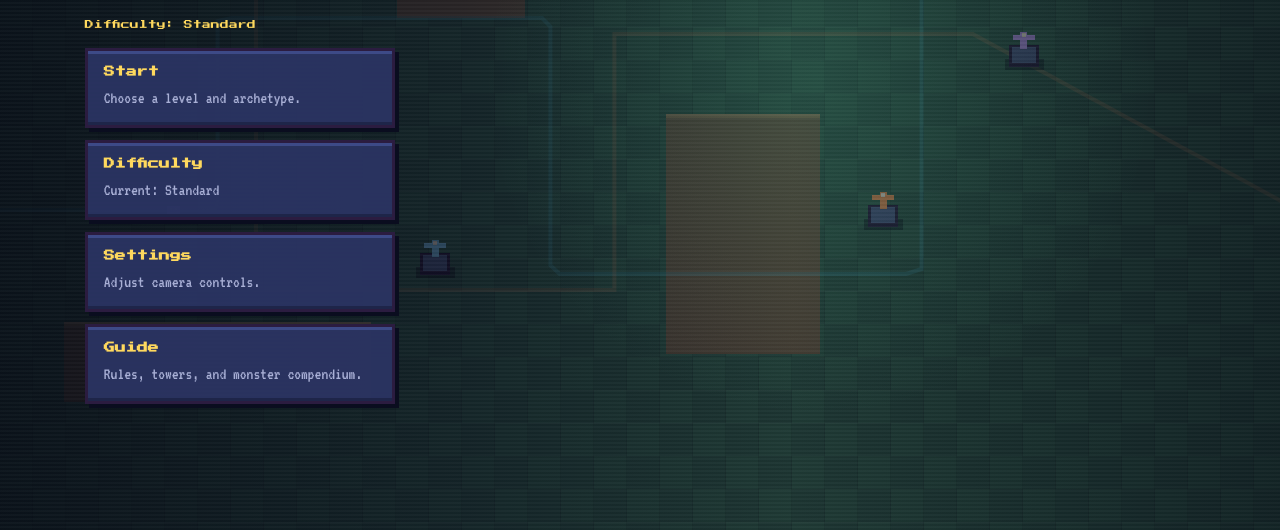
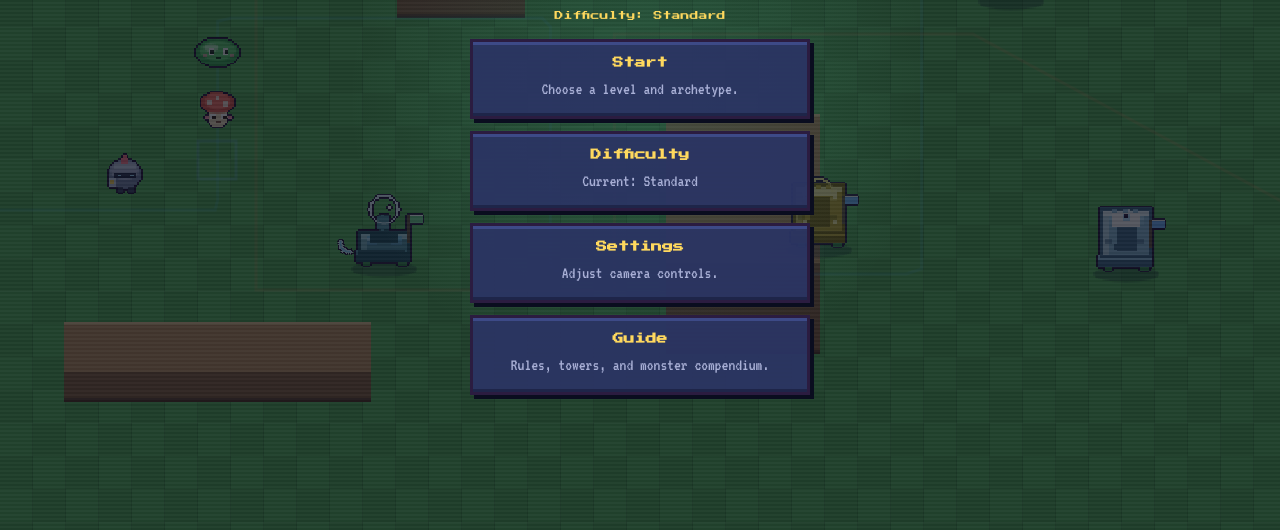
Before and after one commit to Hexereint/mazehold, a plain HTML site: page index.html in a window 1280 px wide. Shown: the part 270-800 px from the top of the page. Drawn offline with nearby package versions, Linux system fonts and the light colour scheme.

Commit message:
Add files via upload

```diff
--- a/index.html
+++ b/index.html
@@ -69,23 +69,23 @@ button{font-family:var(--pxfont);font-size:9px;line-height:1.5;text-transform:up
 #towerMenu{position:absolute;z-index:6;display:flex;gap:6px;padding:6px;background:#2b3563;border:3px solid var(--gold);box-shadow:4px 4px 0 #05070f,inset 0 2px 0 #3d4a87;right:12px;top:12px;left:auto;transform:none;pointer-events:auto}
 #towerMenu button{padding:7px 9px;font-size:8px}
 #towerMenu::after{display:none}
-#titleScreen{position:fixed;inset:0;z-index:40;overflow:hidden;background:#0a1024;color:var(--ink)}
-#titleBattleCanvas{position:absolute;inset:0;width:100%;height:100%;display:block;image-rendering:pixelated;background:#101934}
-#titleScreen::before{content:'';position:absolute;inset:0;z-index:1;background:linear-gradient(90deg,rgba(5,8,20,.88) 0%,rgba(7,10,24,.70) 36%,rgba(7,10,24,.48) 62%,rgba(5,8,20,.70) 100%);pointer-events:none}
-#titleScreen::after{content:'';position:absolute;inset:0;z-index:1;background:repeating-linear-gradient(to bottom,rgba(255,255,255,.025) 0 2px,rgba(0,0,0,.035) 2px 4px),radial-gradient(circle at 64% 44%,rgba(95,242,180,.12),transparent 36%);pointer-events:none}
-#titleMenuWrap{position:relative;z-index:2;width:100%;height:100%;display:flex;align-items:center;padding:clamp(24px,6vw,92px);pointer-events:none}
-#menuModal{pointer-events:auto}
-#menuModal.titleHome{width:min(430px,90vw);max-height:94vh;overflow:auto;padding:10px 8px;background:transparent;border:0;outline:0;box-shadow:none}
-#menuModal.titlePage{width:min(1020px,94vw);max-height:90vh;overflow:auto;background:rgba(20,27,58,.94);border:4px solid var(--bevel);outline:4px solid var(--plum);box-shadow:inset 0 4px 0 #333f74,8px 8px 0 #05070f;padding:20px}
-#menuModal.titleHome h1{font-family:var(--pxfont);font-size:clamp(29px,5vw,58px);line-height:1.15;margin:0 0 12px;color:var(--gold);letter-spacing:3px;text-shadow:4px 4px 0 #7a4a1f,8px 8px 0 rgba(5,7,15,.75)}
-#menuModal.titleHome .titleTagline{max-width:420px;margin:0 0 22px;font-size:25px;color:#e0e5ff;text-shadow:2px 2px 0 #11152e}
-#menuModal.titleHome .difficultyCurrent{display:block;margin:0 0 18px}
-.titleMainButtons{display:flex;flex-direction:column;align-items:stretch;gap:12px;width:min(310px,82vw)}
-.titleMainButtons .menuBtn{min-height:68px;padding:13px 16px;background:rgba(43,53,99,.94)}
+#titleScreen{position:fixed;inset:0;z-index:40;overflow:hidden;background:#0a1024;color:var(--ink);width:100vw;height:100vh}
+#titleBattleCanvas{position:absolute;inset:0;width:100vw;height:100vh;min-width:100%;min-height:100%;display:block;image-rendering:pixelated;background:#101934}
+#titleScreen::before{content:'';position:absolute;inset:0;z-index:1;background:rgba(5,8,20,.68);pointer-events:none}
+#titleScreen::after{content:'';position:absolute;inset:0;z-index:1;background:repeating-linear-gradient(to bottom,rgba(255,255,255,.025) 0 2px,rgba(0,0,0,.035) 2px 4px),radial-gradient(circle at 50% 46%,rgba(95,242,180,.13),transparent 38%);pointer-events:none}
+#titleMenuWrap{position:relative;z-index:2;width:100%;height:100%;min-width:0;display:flex;align-items:center;justify-content:center;padding:clamp(18px,4vw,56px);overflow:hidden;pointer-events:none}
+#menuModal{pointer-events:auto;min-width:0;max-width:100%}
+#menuModal.titleHome{width:min(760px,calc(100vw - 36px));max-width:100%;max-height:94vh;overflow-y:auto;overflow-x:hidden;padding:14px 18px;text-align:center;background:transparent;border:0;outline:0;box-shadow:none}
+#menuModal.titlePage{width:min(1020px,calc(100vw - 36px));max-height:90vh;overflow:auto;background:rgba(20,27,58,.94);border:4px solid var(--bevel);outline:4px solid var(--plum);box-shadow:inset 0 4px 0 #333f74,8px 8px 0 #05070f;padding:20px}
+#menuModal.titleHome h1{font-family:var(--pxfont);font-size:clamp(28px,6vw,68px);line-height:1.15;margin:0 auto 14px;max-width:100%;white-space:nowrap;color:var(--gold);letter-spacing:clamp(1px,.5vw,4px);text-align:center;text-shadow:4px 4px 0 #7a4a1f,8px 8px 0 rgba(5,7,15,.75)}
+#menuModal.titleHome .titleTagline{max-width:650px;margin:0 auto 22px;font-size:25px;text-align:center;color:#e0e5ff;text-shadow:2px 2px 0 #11152e}
+#menuModal.titleHome .difficultyCurrent{display:block;margin:0 auto 18px;text-align:center}
+.titleMainButtons{display:flex;flex-direction:column;align-items:stretch;gap:12px;width:min(340px,100%);margin:0 auto}
+.titleMainButtons .menuBtn{width:100%;min-height:68px;padding:13px 16px;text-align:center;background:rgba(43,53,99,.94)}
 .titleMainButtons .menuBtn strong{display:block;font-family:var(--pxfont);font-size:11px;color:var(--gold);margin-bottom:3px}
 #menuModal.titlePage h1,#menuModal.titlePage h2{margin-top:0;color:var(--gold);font-family:var(--pxfont);text-shadow:2px 2px 0 #6b4118}
 .titleBattleVignette{position:absolute;inset:0;pointer-events:none}
-@media(max-width:720px){#titleMenuWrap{align-items:flex-end;padding:20px 18px 34px}#menuModal.titleHome{width:100%}#menuModal.titleHome h1{font-size:31px}.titleMainButtons{width:100%}}
+@media(max-width:720px){#titleMenuWrap{align-items:center;justify-content:center;padding:18px}#menuModal.titleHome{width:100%;padding:10px 4px}#menuModal.titleHome h1{font-size:clamp(25px,9vw,38px);letter-spacing:1px}.titleMainButtons{width:min(340px,100%)}#menuModal.titleHome .titleTagline{font-size:21px}}
 @media(max-width:1000px){#main{grid-template-columns:220px 1fr}.side.right{display:none}}@media(max-width:720px){#main{grid-template-columns:1fr}.side.left{position:absolute;left:0;top:50px;bottom:56px;width:250px;z-index:8;transform:translateX(-100%);transition:.2s}.side.left.open{transform:none}#topbar{font-size:16px}.levelGrid{grid-template-columns:repeat(4,1fr)}}
 </style>
 </head>
@@ -570,7 +570,7 @@ function guideMonsterCompendium(){const monsters=[
  {kindId:'boss',kind:'Boss',stats:'Speed 0.55 · displacement resistance',desc:'Appears on the final wave. From Level 7 onward it can rush, shut down nearby towers, or apply a damage-debuff aura. Later bosses arrive with escorts.'}
  ];return `<div class="compendiumGrid">${monsters.map(m=>{
   const vars=(CREEP_SKINS[m.kindId]||[]).map((s,i)=>`<div class="dexMon"><canvas class="dexCv" data-kind="${m.kindId}" data-skin="${i}"></canvas><div class="small">${s.name}</div></div>`).join('');
-  return `<div class="card monsterCard"><h3>${m.kind}</h3><div class="dexRow">${vars}</div><div class="small gold">${m.stats}</div><p class="help">${m.desc}</p></div>`;}).join('')}</div><div class="card help"><h3>Variants</h3>Each monster has several looks that rotate between levels. Variants are purely cosmetic — stats depend only on the monster type and wave.</div><div class="card help"><h3>Wave Scaling</h3>Enemy durability is based on the current wave, not the level. Larger maps add more enemies only after the opening waves. Flying waves contain fewer units, while bosses conclude each level.</div>`;}
+  return `<div class="card monsterCard"><h3>${m.kind}</h3><div class="dexRow">${vars}</div><div class="small gold">${m.stats}</div><p class="help">${m.desc}</p></div>`;}).join('')}</div><div class="card help"><h3>Wave Scaling</h3>Enemy durability is based on the current wave, not the level. Larger maps add more enemies only after the opening waves. Flying waves contain fewer units, while bosses conclude each level.</div>`;}
 let dexTimer=null;
 function stopDexAnim(){if(dexTimer){clearInterval(dexTimer);dexTimer=null;}}
 function startDexAnim(){stopDexAnim();const cvs=$$('.dexCv');if(!cvs.length)return;const S=2;
@@ -1431,24 +1431,61 @@ function toast(msg){const t=$('#toast');t.textContent=msg;t.classList.remove('hi
 function capitalize(s){return s?s[0].toUpperCase()+s.slice(1):'';}
 
 const titleCanvas=$('#titleBattleCanvas'),titleCtx=titleCanvas.getContext('2d');titleCtx.imageSmoothingEnabled=false;
-const titleDemo={time:0,spawn:0,shot:0,creeps:[],shots:[],bursts:[],towers:[{x:.23,y:.31,c:'#7be8d2'},{x:.34,y:.66,c:'#84d7ff'},{x:.57,y:.28,c:'#fff08c'},{x:.69,y:.60,c:'#ff9d58'},{x:.80,y:.40,c:'#c9a2ff'}]};
+const titleDemo={
+ time:0,spawn:0,creeps:[],shots:[],bursts:[],
+ towers:[
+  {x:.18,y:.31,id:'breeze_dart'},{x:.30,y:.68,id:'bubble_cannon'},
+  {x:.47,y:.27,id:'tracking_gun'},{x:.64,y:.66,id:'arc_tower'},
+  {x:.79,y:.35,id:'flare_battery'},{x:.88,y:.69,id:'rime_watcher'}
+ ]
+};
 function resizeTitleDemo(){const r=titleCanvas.getBoundingClientRect(),dpr=Math.min(2,devicePixelRatio||1),w=Math.max(1,Math.floor(r.width*dpr)),h=Math.max(1,Math.floor(r.height*dpr));if(titleCanvas.width!==w||titleCanvas.height!==h){titleCanvas.width=w;titleCanvas.height=h;titleCtx.setTransform(dpr,0,0,dpr,0,0);titleCtx.imageSmoothingEnabled=false;}}
 function titleRoutePoint(t,w,h,lane=0){const pts=lane%2?[[-.05,.28],[.20,.28],[.20,.70],[.48,.70],[.48,.38],[.76,.38],[1.06,.64]]:[[-.05,.60],[.17,.60],[.17,.36],[.43,.36],[.43,.68],[.72,.68],[.72,.30],[1.06,.30]];const total=pts.length-1,u=Math.max(0,Math.min(.999,t))*total,i=Math.floor(u),f=u-i;return{x:(pts[i][0]+(pts[i+1][0]-pts[i][0])*f)*w,y:(pts[i][1]+(pts[i+1][1]-pts[i][1])*f)*h};}
-function updateTitleDemo(dt){if($('#titleScreen').classList.contains('hidden'))return;titleDemo.time+=dt;titleDemo.spawn-=dt;if(titleDemo.spawn<=0){titleDemo.spawn=.52+Math.random()*.36;titleDemo.creeps.push({t:0,lane:(Math.random()*2)|0,speed:.035+Math.random()*.018,hp:2+((Math.random()*3)|0),air:Math.random()<.20,phase:Math.random()*6.28});}
+function titleCreepKind(){const r=Math.random();return r<.46?'basic':r<.63?'fast':r<.77?'armored':r<.89?'slow':'air';}
+function titleCanTarget(d,c){const target=c.kind==='air'?'air':'ground';return d.target?.includes(target);}
+function updateTitleDemo(dt){
+ if($('#titleScreen').classList.contains('hidden'))return;
+ titleDemo.time+=dt;titleDemo.spawn-=dt;
+ if(titleDemo.spawn<=0){
+  titleDemo.spawn=.50+Math.random()*.32;
+  const kind=titleCreepKind(),skins=CREEP_SKINS[kind]||[{name:kind}];
+  titleDemo.creeps.push({id:Math.random().toString(36),t:0,lane:(Math.random()*2)|0,speed:(kind==='fast'?.060:kind==='slow'?.027:kind==='armored'?.032:kind==='air'?.048:.039)+Math.random()*.008,hp:kind==='armored'?7:kind==='slow'?8:kind==='fast'?3:kind==='air'?4:5,kind,skin:(Math.random()*skins.length)|0,phase:Math.random()*6.28});
+ }
  const r=titleCanvas.getBoundingClientRect(),w=r.width,h=r.height;
- for(const c of titleDemo.creeps)c.t+=dt*c.speed*(c.air?1.15:1);
+ for(const c of titleDemo.creeps)c.t+=dt*c.speed;
  titleDemo.creeps=titleDemo.creeps.filter(c=>c.t<1.03&&c.hp>0);
- for(const tw of titleDemo.towers){tw.cd=(tw.cd||0)-dt;if(tw.cd>0)continue;const tx=tw.x*w,ty=tw.y*h;let best=null,bd=Infinity;for(const c of titleDemo.creeps){const p=titleRoutePoint(c.t,w,h,c.lane),d=Math.hypot(p.x-tx,p.y-ty);if(d<Math.min(w,h)*.29&&d<bd){bd=d;best=c;}}if(best){tw.cd=.30+Math.random()*.38;const p=titleRoutePoint(best.t,w,h,best.lane);titleDemo.shots.push({x:tx,y:ty,target:best,tx:p.x,ty:p.y,speed:520,c:tw.c});}}
- for(const s of titleDemo.shots){if(!s.target||s.target.hp<=0){s.dead=true;continue;}const p=titleRoutePoint(s.target.t,w,h,s.target.lane),dx=p.x-s.x,dy=p.y-s.y,d=Math.hypot(dx,dy);if(d<8){s.target.hp--;s.dead=true;titleDemo.bursts.push({x:p.x,y:p.y,t:.35,c:s.c});}else{const step=Math.min(d,s.speed*dt);s.x+=dx/d*step;s.y+=dy/d*step;}}
+ for(const tw of titleDemo.towers){
+  const d=BY_ID[tw.id];tw.cd=(tw.cd||0)-dt;if(tw.cd>0)continue;
+  const tx=tw.x*w,ty=tw.y*h;let best=null,bd=Infinity;
+  for(const c of titleDemo.creeps){if(!titleCanTarget(d,c))continue;const p=titleRoutePoint(c.t,w,h,c.lane),dd=Math.hypot(p.x-tx,p.y-ty);if(dd<Math.min(w,h)*.31&&dd<bd){bd=dd;best=c;}}
+  if(best){tw.cd=Math.max(.18,(d.interval||.75)*.42)+Math.random()*.10;const p=titleRoutePoint(best.t,w,h,best.lane);titleDemo.shots.push({x:tx,y:ty,target:best,speed:560,d});tw.recoil=.12;}
+ }
+ for(const tw of titleDemo.towers)tw.recoil=Math.max(0,(tw.recoil||0)-dt);
+ for(const s of titleDemo.shots){
+  if(!s.target||s.target.hp<=0){s.dead=true;continue;}
+  const p=titleRoutePoint(s.target.t,w,h,s.target.lane),dx=p.x-s.x,dy=p.y-s.y,dd=Math.hypot(dx,dy);
+  if(dd<9){s.target.hp-=1+(s.d.tier==='mid');s.dead=true;titleDemo.bursts.push({x:p.x,y:p.y,t:.32,c:archColor(s.d.arch)});}else{const step=Math.min(dd,s.speed*dt);s.x+=dx/dd*step;s.y+=dy/dd*step;}
+ }
  titleDemo.shots=titleDemo.shots.filter(s=>!s.dead);for(const b of titleDemo.bursts)b.t-=dt;titleDemo.bursts=titleDemo.bursts.filter(b=>b.t>0);
 }
-function drawTitlePixelTower(g,x,y,c,s){g.fillStyle='rgba(4,8,20,.42)';g.fillRect(Math.round(x-s*.44),Math.round(y+s*.20),Math.round(s*.88),Math.round(s*.24));g.fillStyle='#2b1c40';g.fillRect(Math.round(x-s*.34),Math.round(y-s*.12),Math.round(s*.68),Math.round(s*.50));g.fillStyle='#52628f';g.fillRect(Math.round(x-s*.27),Math.round(y-s*.07),Math.round(s*.54),Math.round(s*.36));g.fillStyle=c;g.fillRect(Math.round(x-s*.08),Math.round(y-s*.42),Math.round(s*.16),Math.round(s*.38));g.fillRect(Math.round(x-s*.25),Math.round(y-s*.35),Math.round(s*.50),Math.round(s*.12));g.fillStyle='#fff6e0';g.fillRect(Math.round(x-s*.04),Math.round(y-s*.38),Math.max(2,Math.round(s*.08)),Math.max(2,Math.round(s*.08)));}
-function renderTitleDemo(){if($('#titleScreen').classList.contains('hidden'))return;resizeTitleDemo();const r=titleCanvas.getBoundingClientRect(),w=r.width,h=r.height,g=titleCtx;g.clearRect(0,0,w,h);const cell=Math.max(22,Math.floor(Math.min(w,h)/24));for(let y=0;y<h;y+=cell)for(let x=0;x<w;x+=cell){g.fillStyle=((x/cell+y/cell)&1)?'#315d4a':'#35664f';g.fillRect(x,y,cell,cell);g.fillStyle='rgba(255,255,255,.035)';g.fillRect(x,y,cell,1);g.fillStyle='rgba(0,0,0,.12)';g.fillRect(x+cell-1,y,1,cell);}
- g.fillStyle='#776347';for(const box of [[.31,.06,.10,.30],[.52,.48,.12,.30],[.82,.08,.08,.24],[.05,.74,.24,.10]]){g.fillRect(Math.round(box[0]*w),Math.round(box[1]*h),Math.round(box[2]*w),Math.round(box[3]*h));g.fillStyle='#9d865e';g.fillRect(Math.round(box[0]*w),Math.round(box[1]*h),Math.round(box[2]*w),4);g.fillStyle='#776347';}
- for(let lane=0;lane<2;lane++){g.strokeStyle=lane?'rgba(255,159,104,.22)':'rgba(89,217,255,.22)';g.lineWidth=4;g.beginPath();for(let i=0;i<=120;i++){const p=titleRoutePoint(i/120,w,h,lane);i?g.lineTo(p.x,p.y):g.moveTo(p.x,p.y);}g.stroke();}
- const s=Math.max(24,Math.min(w,h)*.055);for(const tw of titleDemo.towers)drawTitlePixelTower(g,tw.x*w,tw.y*h,tw.c,s);
- for(const c of titleDemo.creeps){const p=titleRoutePoint(c.t,w,h,c.lane),bob=c.air?Math.sin(titleDemo.time*5+c.phase)*5:Math.abs(Math.sin(titleDemo.time*8+c.phase))*2,cs=c.air?s*.42:s*.36;g.fillStyle='rgba(5,8,18,.36)';g.fillRect(Math.round(p.x-cs*.35),Math.round(p.y+cs*.30),Math.round(cs*.70),Math.max(3,Math.round(cs*.13)));g.fillStyle=c.air?'#c9a2ff':'#63d878';g.fillRect(Math.round(p.x-cs*.34),Math.round(p.y-cs*.24-bob),Math.round(cs*.68),Math.round(cs*.50));g.fillStyle='#effcff';g.fillRect(Math.round(p.x-cs*.18),Math.round(p.y-cs*.12-bob),Math.max(2,Math.round(cs*.12)),Math.max(2,Math.round(cs*.13)));g.fillRect(Math.round(p.x+cs*.07),Math.round(p.y-cs*.12-bob),Math.max(2,Math.round(cs*.12)),Math.max(2,Math.round(cs*.13)));}
- for(const sh of titleDemo.shots){g.fillStyle=sh.c;g.fillRect(Math.round(sh.x-3),Math.round(sh.y-3),6,6);g.fillStyle='#fff';g.fillRect(Math.round(sh.x-1),Math.round(sh.y-1),2,2);}for(const b of titleDemo.bursts){const a=Math.max(0,b.t/.35);g.globalAlpha=a;g.strokeStyle=b.c;g.lineWidth=3;g.strokeRect(Math.round(b.x-12*(1-a)),Math.round(b.y-12*(1-a)),Math.round(24*(1-a)+4),Math.round(24*(1-a)+4));g.globalAlpha=1;}}
+function renderTitleDemo(){
+ if($('#titleScreen').classList.contains('hidden'))return;
+ resizeTitleDemo();const r=titleCanvas.getBoundingClientRect(),w=r.width,h=r.height,g=titleCtx;g.clearRect(0,0,w,h);
+ const cell=Math.max(22,Math.floor(Math.min(w,h)/24));
+ for(let y=0;y<h;y+=cell)for(let x=0;x<w;x+=cell){g.fillStyle=((x/cell+y/cell)&1)?WF.grassA:WF.grassB;g.fillRect(x,y,cell,cell);g.fillStyle='rgba(255,255,255,.035)';g.fillRect(x,y,cell,1);g.fillStyle='rgba(0,0,0,.12)';g.fillRect(x+cell-1,y,1,cell);}
+ // Terrain uses the same cliff palette as the actual maps.
+ for(const box of [[.31,.06,.10,.30],[.52,.48,.12,.30],[.82,.08,.08,.24],[.05,.74,.24,.10]]){const x=Math.round(box[0]*w),y=Math.round(box[1]*h),bw=Math.round(box[2]*w),bh=Math.round(box[3]*h);g.fillStyle=WF.cliffFace;g.fillRect(x,y,bw,bh);g.fillStyle=WF.cliffTop;g.fillRect(x,y,bw,Math.max(6,Math.round(bh*.62)));g.fillStyle=WF.cliffLight;g.fillRect(x,y,bw,3);g.fillStyle=WF.cliffDark;g.fillRect(x,y+bh-4,bw,4);}
+ for(let lane=0;lane<2;lane++){g.strokeStyle=lane?'rgba(255,159,104,.18)':'rgba(89,217,255,.18)';g.lineWidth=3;g.beginPath();for(let i=0;i<=120;i++){const p=titleRoutePoint(i/120,w,h,lane);i?g.lineTo(p.x,p.y):g.moveTo(p.x,p.y);}g.stroke();}
+ const towerSize=Math.max(58,Math.min(92,Math.min(w,h)*.105));
+ for(const tw of titleDemo.towers){const d=BY_ID[tw.id],cv=getTowerCv(d),dw=towerSize*(d.footprint===3?1.16:1),dh=dw*cv.height/cv.width,push=(tw.recoil||0)>0?3:0;g.drawImage(cv,Math.round(tw.x*w-dw/2),Math.round(tw.y*h-dh+push),Math.round(dw),Math.round(dh));}
+ for(const c of titleDemo.creeps){
+  const p=titleRoutePoint(c.t,w,h,c.lane),frames=getCreepFrames(c.kind,c.skin),fps=c.kind==='fast'?11:c.kind==='slow'?5:c.kind==='air'?9:7,idx=Math.floor((titleDemo.time+c.phase)*fps)%frames.length,cv=frames[idx];
+  const base=c.kind==='boss'?82:c.kind==='armored'?58:c.kind==='slow'?60:c.kind==='air'?48:c.kind==='fast'?45:48,size=Math.max(base*.85,Math.min(base*1.35,Math.min(w,h)*.072)),dh=size*cv.height/cv.width,bob=c.kind==='air'?Math.sin(titleDemo.time*5+c.phase)*5:Math.abs(Math.sin(titleDemo.time*8+c.phase))*2;
+  g.save();if(c.t>.55){g.translate(p.x,p.y);g.scale(-1,1);g.drawImage(cv,-size/2,-dh-bob,size,dh);}else g.drawImage(cv,p.x-size/2,p.y-dh-bob,size,dh);g.restore();
+ }
+ for(const sh of titleDemo.shots){const cv=getProjCv(sh.d),sz=Math.max(15,Math.min(24,Math.min(w,h)*.026)),p=titleRoutePoint(sh.target?.t||0,w,h,sh.target?.lane||0);g.save();g.translate(sh.x,sh.y);g.rotate(Math.atan2(p.y-sh.y,p.x-sh.x));g.drawImage(cv,-sz/2,-sz/2,sz,sz);g.restore();}
+ for(const b of titleDemo.bursts){const a=Math.max(0,b.t/.32),rad=6+(1-a)*18;g.globalAlpha=a;g.strokeStyle=b.c;g.lineWidth=3;g.strokeRect(Math.round(b.x-rad),Math.round(b.y-rad),Math.round(rad*2),Math.round(rad*2));g.globalAlpha=1;}
+}
 function loop(now){const raw=Math.min(.05,(now-last)/1000);last=now;update(raw*state.speed);updateTitleDemo(raw);render();renderTitleDemo();requestAnimationFrame(loop);}showMainMenu();requestAnimationFrame(loop);
 </script>
 </body>
```
